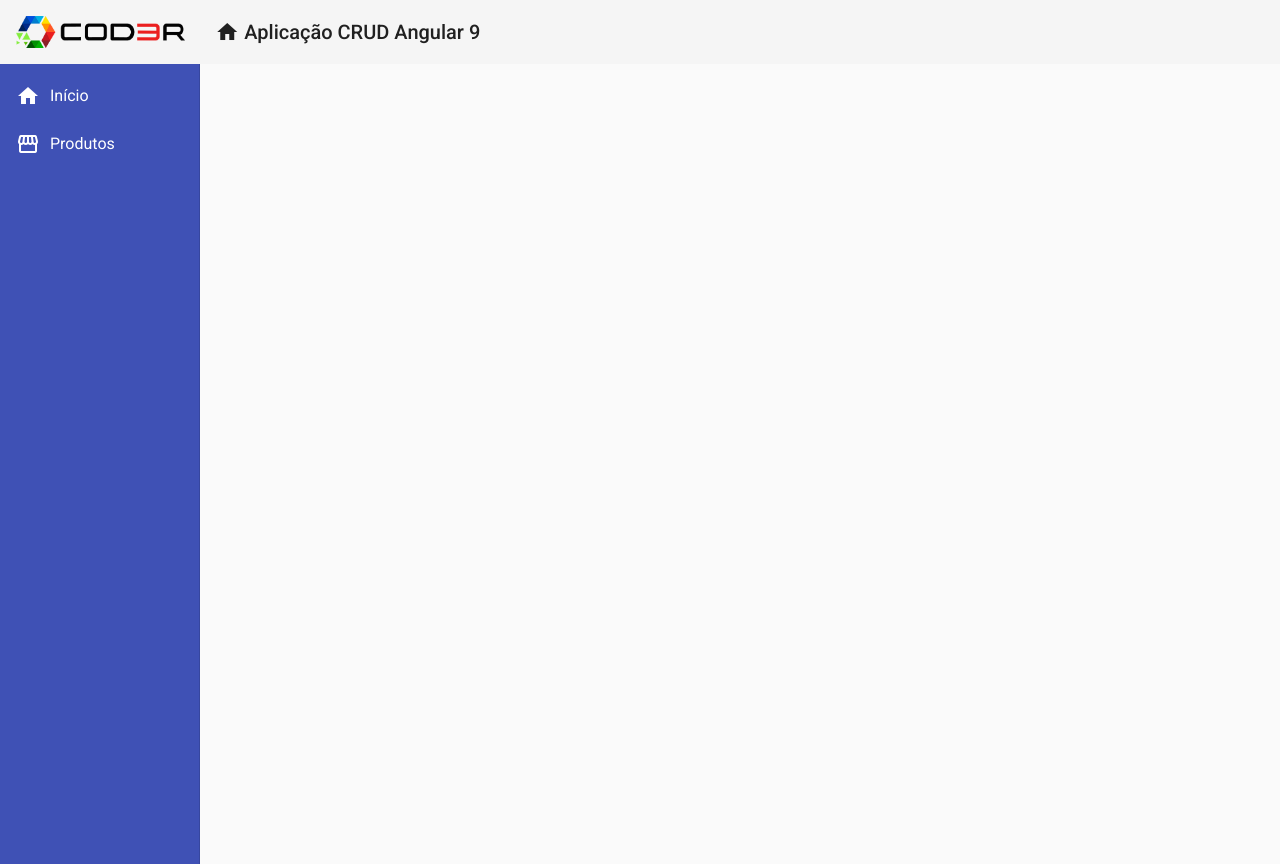
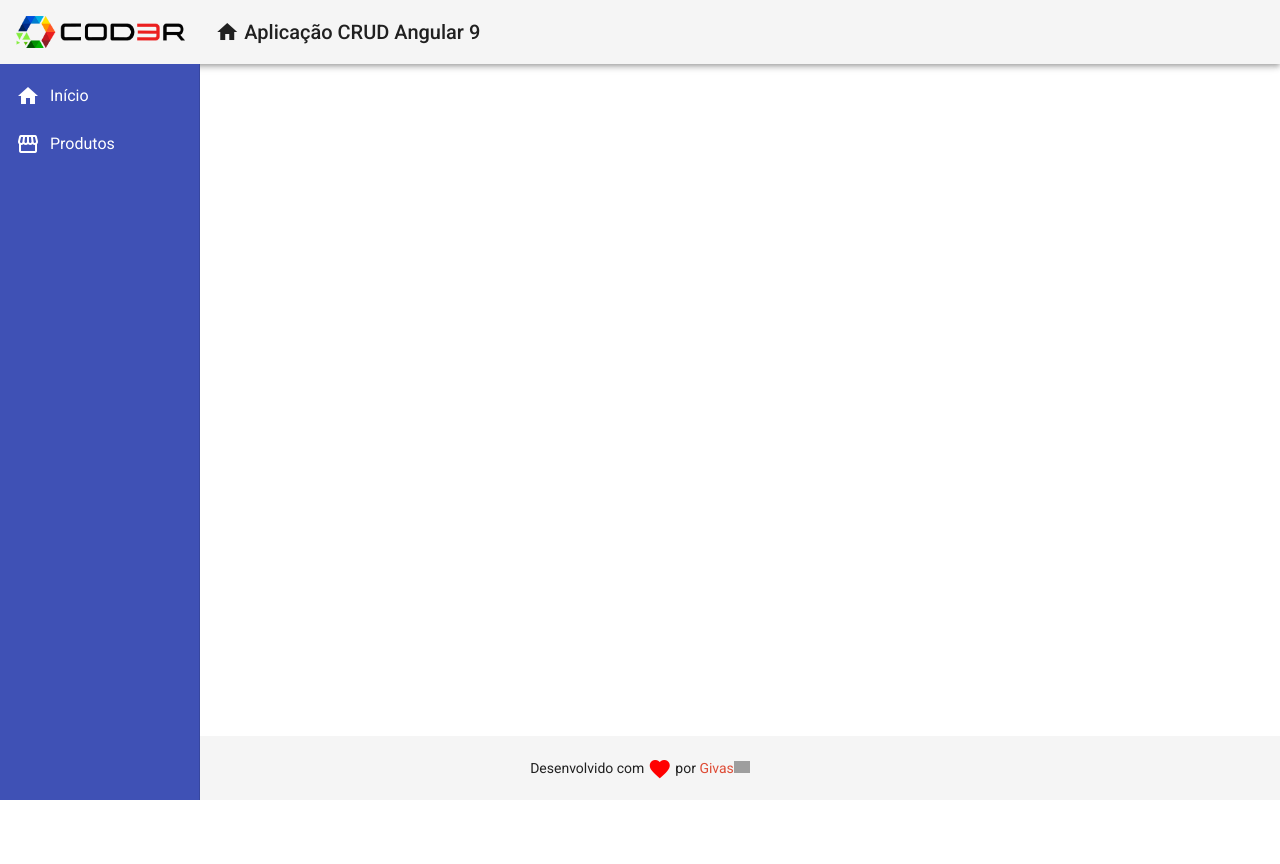
Before and after one commit to GiovanneMika/crud-angular-9, an Angular app in the folder frontend/: page / in a window 1280 px wide. After the commit the page ends 800 px from the top, so only its background shows below. Built offline with nearby package versions, Linux system fonts and the light colour scheme; grey boxes are pictures that could not be loaded.

Commit message:
fix: correção do bug que escondia o footer

```diff
--- a/frontend/src/app/components/template/nav/nav.component.css
+++ b/frontend/src/app/components/template/nav/nav.component.css
@@ -1,7 +1,3 @@
-.container {
-    height: 100%;
-}
-
 .sidenav {
     width: 200px;
     background-color: #3F51B5;
--- a/frontend/src/app/components/template/nav/nav.component.html
+++ b/frontend/src/app/components/template/nav/nav.component.html
@@ -1,5 +1,5 @@
 <mat-sidenav-container class="container">
-    <mat-sidenav class="sidenav" mode="side" opened fixedInViewPort="true" fixedTopGap="64">
+    <mat-sidenav class="sidenav" mode="side" opened fixedInViewport="true" fixedTopGap="64">
         <mat-nav-list class="nav-list">
             <a mat-list-item>
                 <i class="material-icons">
```
